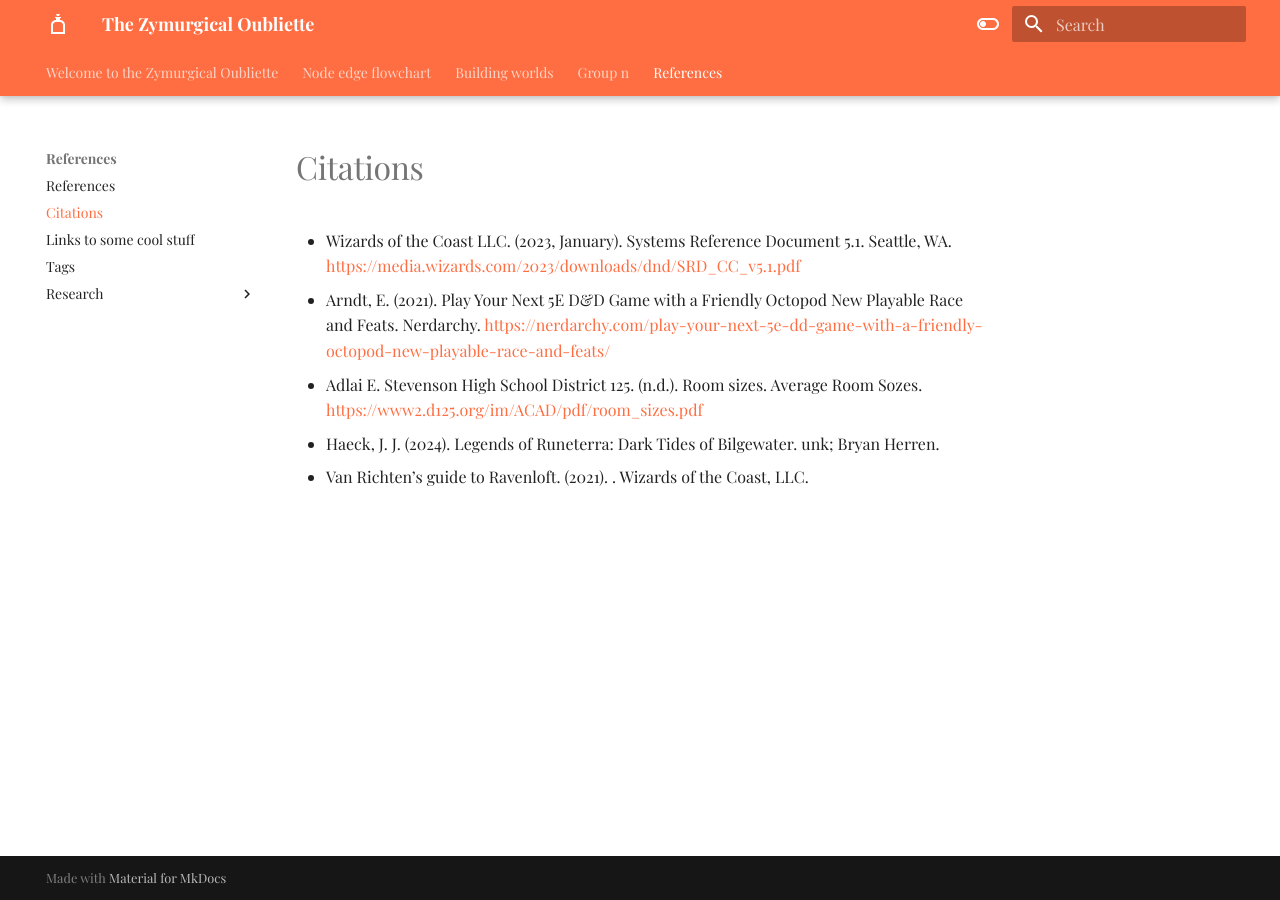
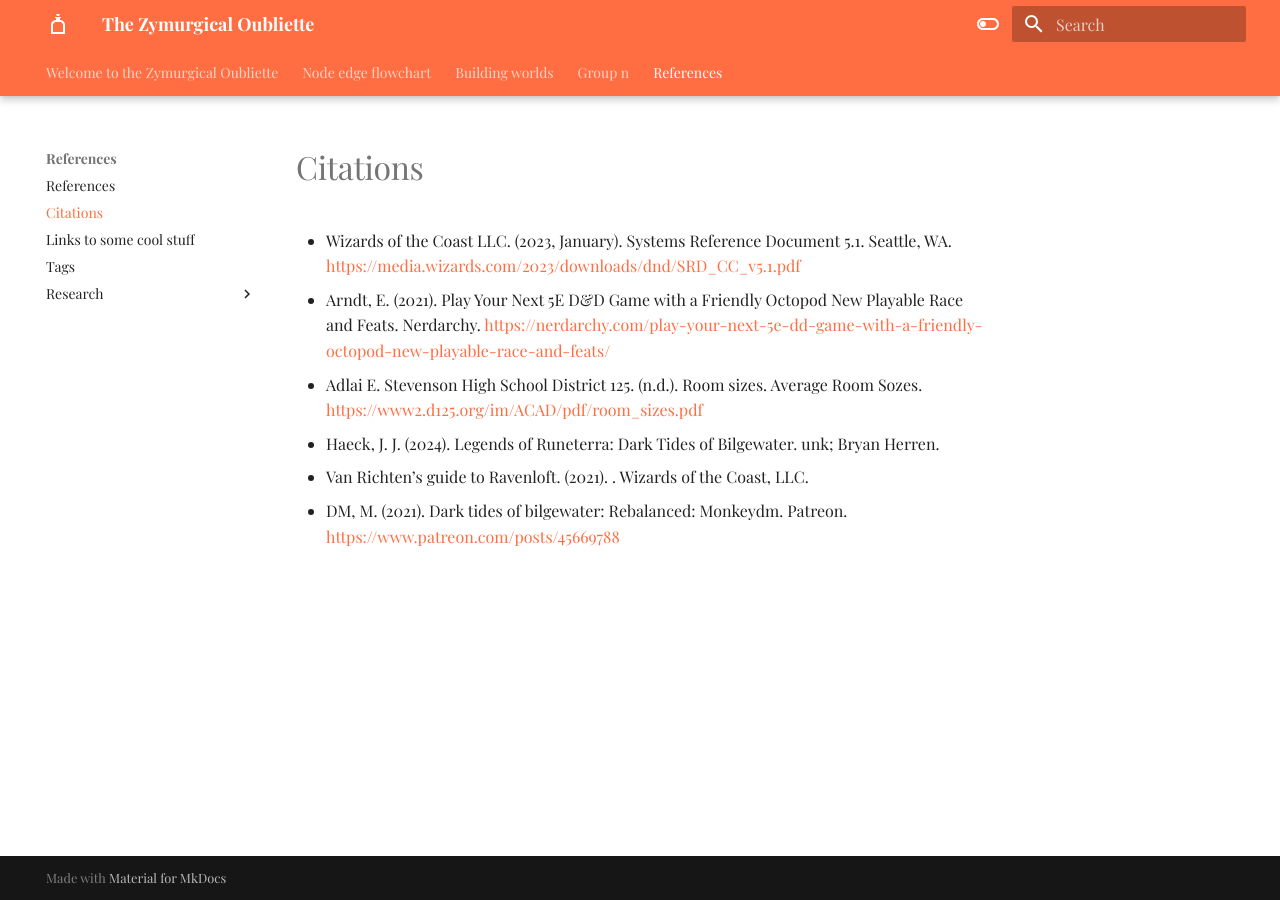
Before and after one commit to Half-Guinea-Press/zymurgical-oubliette, an MkDocs documentation site: the page built from docs/references/citations.md, in a window 1280 px wide. Built offline with MkDocs 1.6.1 and Material for MkDocs 9.7.7, drawn with Linux system fonts in a browser that asks for light colours; some web fonts are replaced; comment, search, counter and statistics services are not loaded.

Commit message:
Update citations.md

```diff
--- a/docs/references/citations.md
+++ b/docs/references/citations.md
@@ -5,3 +5,4 @@
 - Adlai E. Stevenson High School District 125. (n.d.). Room sizes. Average Room Sozes. [https://www2.d125.org/im/ACAD/pdf/room_sizes.pdf](https://www2.d125.org/im/ACAD/pdf/room_sizes.pdf)
 - Haeck, J. J. (2024). Legends of Runeterra: Dark Tides of Bilgewater. unk; Bryan Herren.
 - Van Richten’s guide to Ravenloft. (2021). . Wizards of the Coast, LLC.
+- DM, M. (2021). Dark tides of bilgewater: Rebalanced: Monkeydm. Patreon. [https://www.patreon.com/posts/45669788](https://www.patreon.com/posts/45669788)
```
